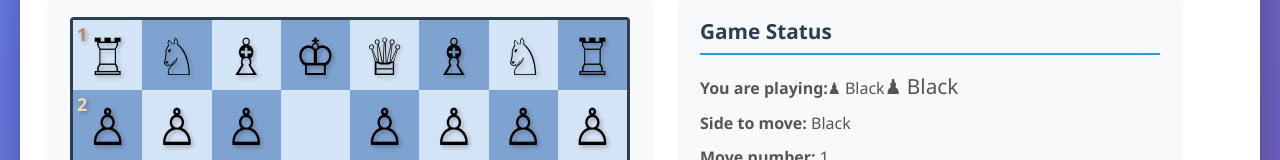
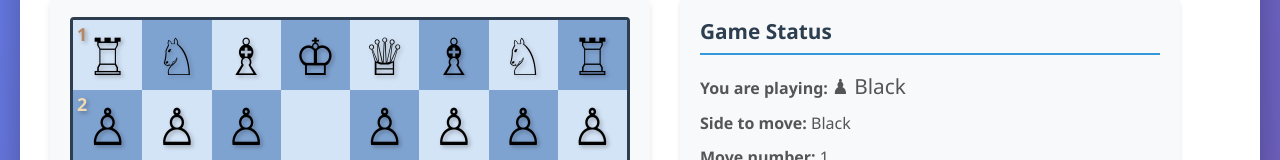
Before and after one commit to matthart1983/chessOpeningTrainer, a website: page index.html in a window 1280 px wide. Shown: the part 202-362 px from the top of the page. Drawn offline with nearby package versions, Linux system fonts and the light colour scheme; files whose address does not match are found by name.

Commit message:
Fix duplicate player color display
- Added ID 'playerColor' to player color span in HTML
- Updated JavaScript to target span by ID instead of nextSibling
- Prevents duplicate '♟ Black' or '♙ White' text
- Cleaner DOM manipulation with proper element targeting

```diff
--- a/app.js
+++ b/app.js
@@ -1359,7 +1359,10 @@ class ChessTrainer {
 
         // Update UI to show which side player is
         const colorDisplay = this.playerSide === 'white' ? '♙ White' : '♟ Black';
-        document.querySelector('.info-section p strong').nextSibling.textContent = colorDisplay;
+        const playerColorSpan = document.getElementById('playerColor');
+        if (playerColorSpan) {
+            playerColorSpan.textContent = colorDisplay;
+        }
 
         // Update opening description
         this.updateOpeningDescription(openingKey);
--- a/index.html
+++ b/index.html
@@ -102,7 +102,7 @@
             <div class="right-panel">
                 <div class="info-section">
                     <h2>Game Status</h2>
-                    <p><strong>You are playing:</strong> <span style="font-size: 1.3em;">♟ Black</span></p>
+                    <p><strong>You are playing:</strong> <span id="playerColor" style="font-size: 1.3em;">♟ Black</span></p>
                     <p><strong>Side to move:</strong> <span id="sideToMove">White</span></p>
                     <p><strong>Move number:</strong> <span id="moveNumber">1</span></p>
                     <p><strong>Position:</strong> <span id="position">Starting</span></p>
```
